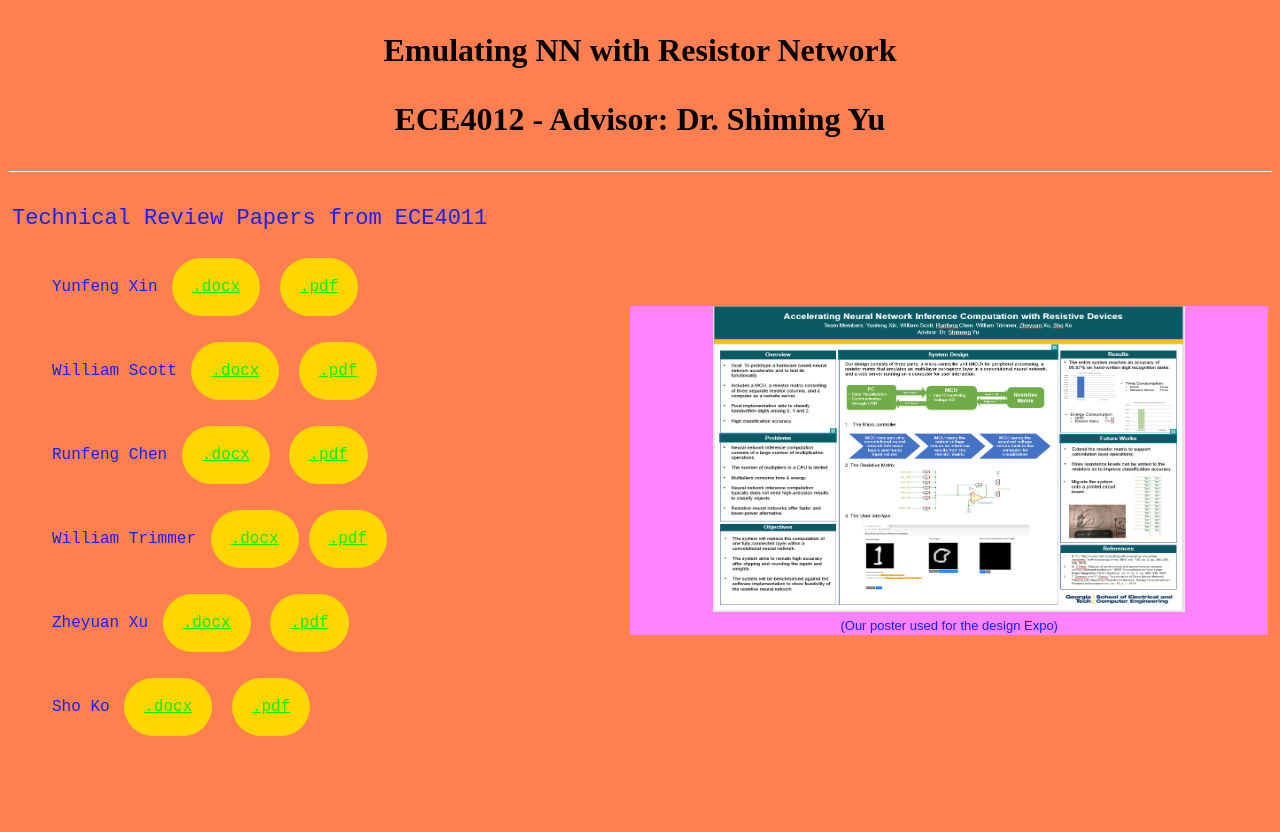
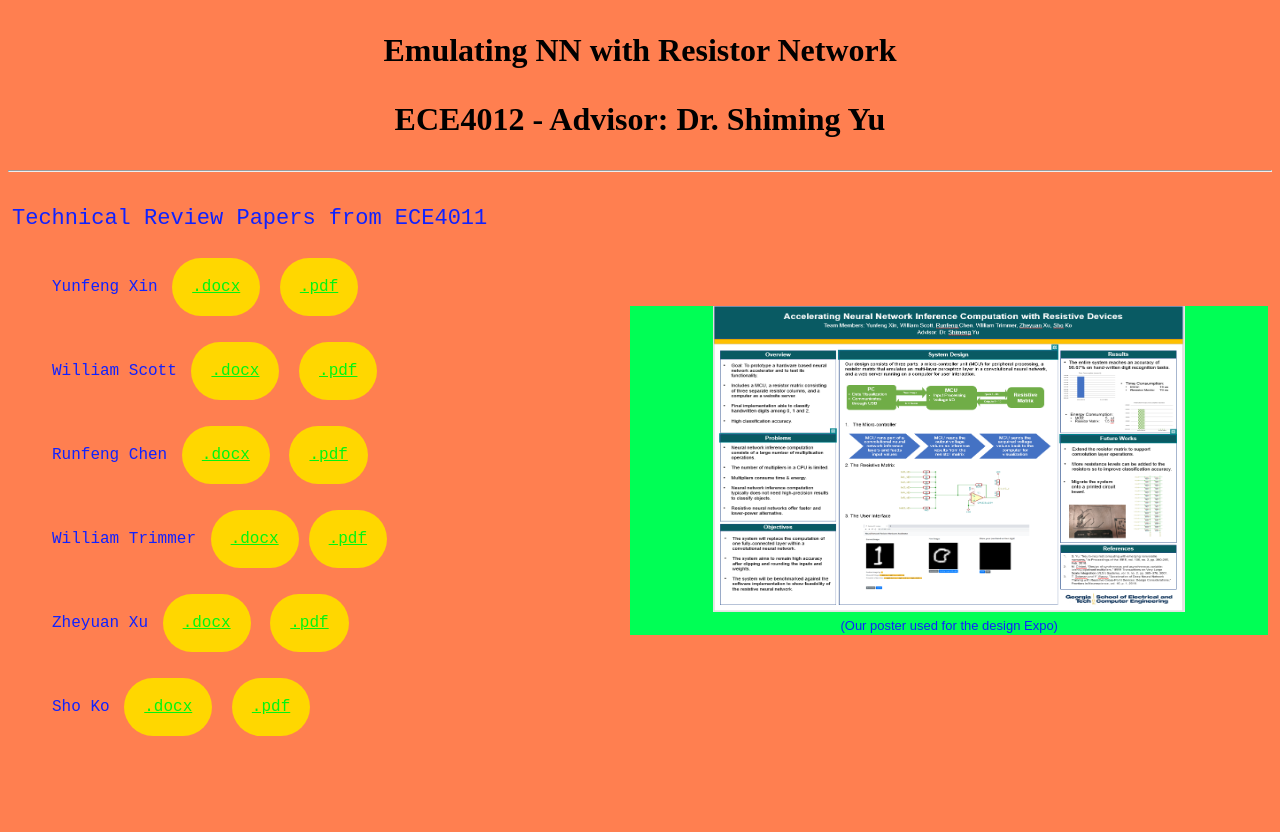
Before and after one commit to ZheyuanXu1124Connect/ZheyuanXu1124Connect.github.io, a PHP site: page / in a window 1280 px wide. Shown: the top 832 px of the page. Run offline with PHP 8.4, Linux system fonts and the light colour scheme.

Commit message:
Update styles.css

```diff
--- a/styles.css
+++ b/styles.css
@@ -4,7 +4,7 @@ dbody,td,th {
 }
 
 div {
-    background-color:rgb(255,130,255);
+    background-color: #00ff55;
 }
 
 body {
```
